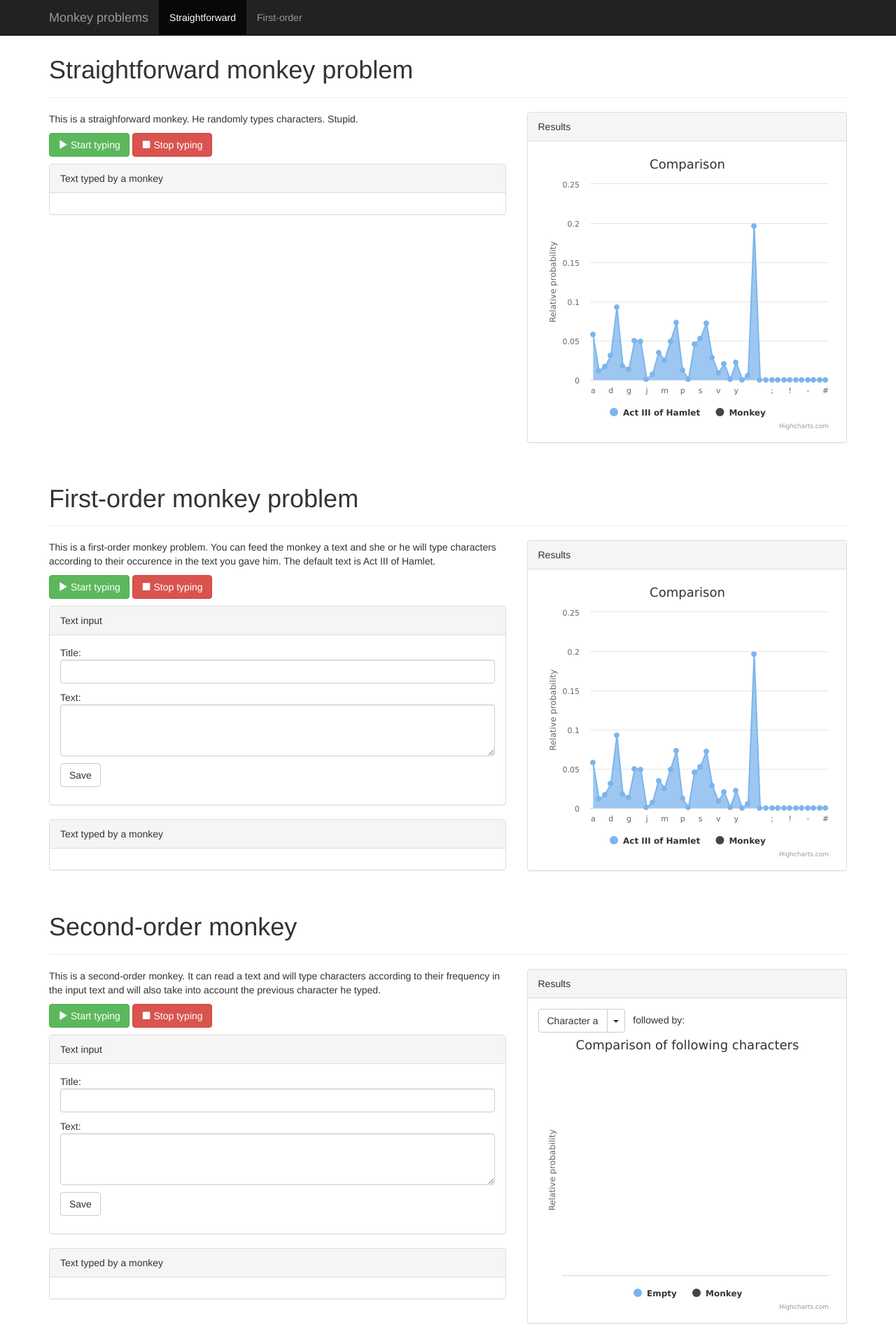
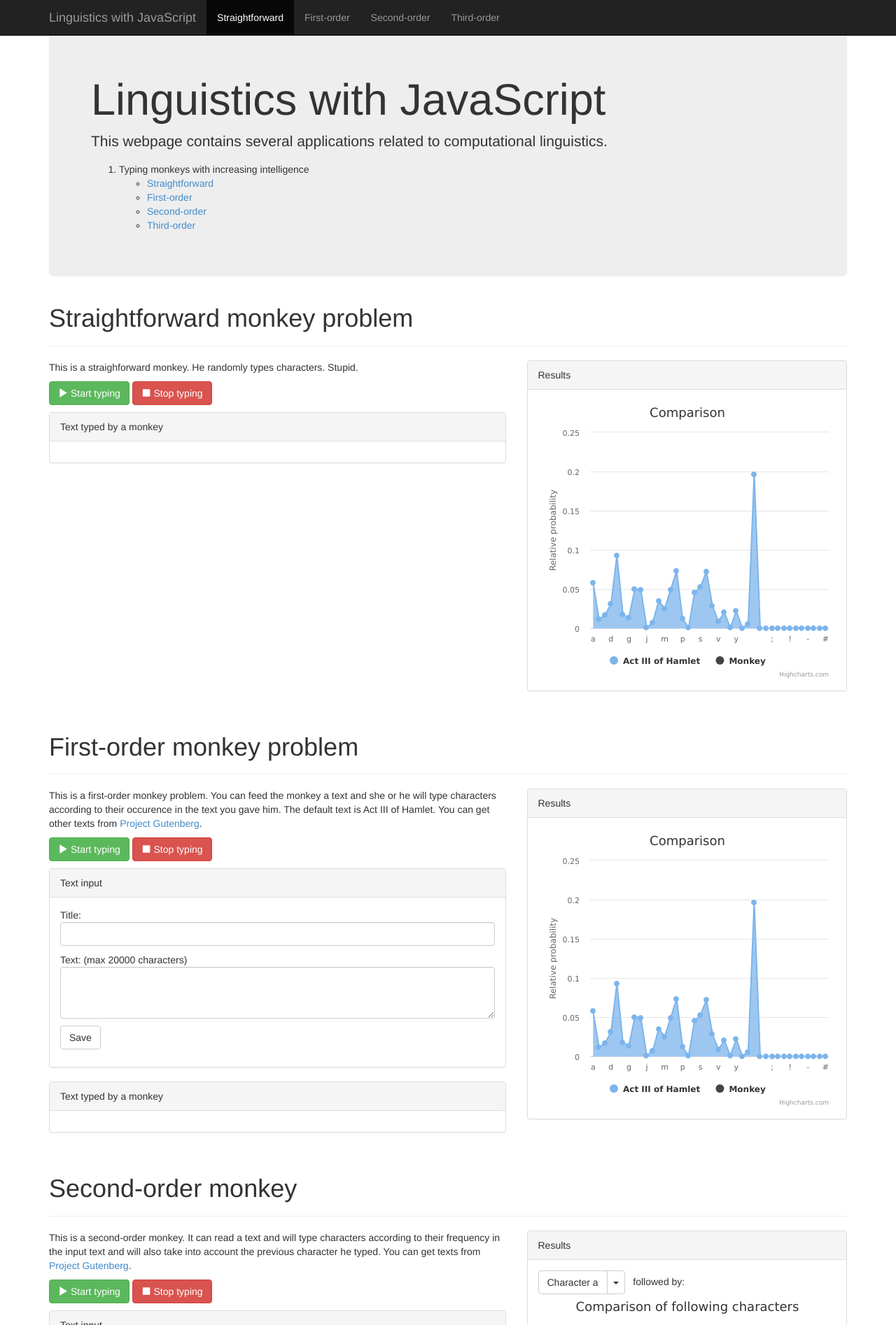
Before and after one commit to BassT/monkeyApp, a plain HTML site: page index.html in a window 1280 px wide. Shown: the top 1894 px of the page at 70% size. Drawn offline with nearby package versions, Linux system fonts and the light colour scheme.

Commit message:
added jumbotron

```diff
--- a/index.html
+++ b/index.html
@@ -9,7 +9,7 @@
   <meta name="author" content="">
   <link rel="shortcut icon" href="../../assets/ico/favicon.ico">
 
-  <title>Monkey problem</title>
+  <title>Linguistics with JavaScript</title>
 
   <!-- Bootstrap core CSS -->
   <link href="css/bootstrap.min.css" rel="stylesheet">
@@ -38,24 +38,50 @@
               <span class="icon-bar"></span>
               <span class="icon-bar"></span>
             </button>
-            <a class="navbar-brand" href="#">Monkey problems</a>
+            <a class="navbar-brand" href="#">Linguistics with JavaScript</a>
           </div>
           <div class="collapse navbar-collapse">
             <ul class="nav navbar-nav">
               <li class="active"><a href="#sf">Straightforward</a></li>
               <li><a href="#fo">First-order</a></li>
+              <li><a href="#so">Second-order</a></li>
+              <li><a href="#to">Third-order</a></li>
             </ul>
           </div><!--/.nav-collapse -->
         </div>
       </div>
 
-      <!-- =============================
+
+
+
+
+      <a name="sf"></a>
+      <div class="container custom-template">
+  	  <!-- =============================
+              Jumbo
+       	 ============================= -->
+
+      	<div class="jumbotron">
+      		<h1>Linguistics with JavaScript</h1>
+      		<p>
+      			This webpage contains several applications related to computational linguistics.
+      			<ol>
+      				<li>Typing monkeys with increasing intelligence</li>
+      					<ul id="jumbo-nav-list">
+      						<li><a href="#sf">Straightforward</a></li>
+      						<li><a href="#fo">First-order</a></li>
+      						<li><a href="#so">Second-order</a></li>
+      						<li><a href="#to">Third-order</a></li>
+      					</ul>
+      			</ol>
+      		</p>
+      	</div>
+
+      	<!-- =============================
             Straighforward monkey problem
            ============================= -->
 
-      <a name="sf"></a>
-      <div class="container custom-template">
-        <div class="page-header">
+        <div class="page-header" id="sf">
           <h1>Straightforward monkey problem</h1>
         </div>
         <div class="row">
@@ -93,16 +119,14 @@
         <!-- =============================
               First-order monkey problem
              ============================= -->
-
-        <a name="fo"></a>
-        <div class="page-header">
+        <div class="page-header" id="fo">
           <h1>First-order monkey problem</h1>
         </div>
         <div class="row">
           <div class="col-sm-7">
             <div class="row">
               <div class="col-sm-12">
-                <p>This is a first-order monkey problem. You can feed the monkey a text and she or he will type characters according to their occurence in the text you gave him. The default text is Act III of Hamlet.</p>
+                <p>This is a first-order monkey problem. You can feed the monkey a text and she or he will type characters according to their occurence in the text you gave him. The default text is Act III of Hamlet. You can get other texts from <a href="http://www.gutenberg.org/">Project Gutenberg</a>.</p>
                 <p><button type="button" class="btn btn-success" id="fo-start-button">
                   <span class="glyphicon glyphicon-play"></span> Start typing
                 </button>
@@ -119,7 +143,7 @@
                   </div>
                   <div class="panel-body">
                     <p>Title: <input class="form-control" type="text" id="fo-text-title"></p>
-                    <p>Text: <textarea class="form-control" rows="3" id="fo-text-input-text"></textarea></p>
+                    <p>Text: (max 20000 characters)<textarea class="form-control" rows="3" id="fo-text-input-text" maxinput="20000"></textarea></p>
                     <p>
                       <button class="btn btn-default" id="fo-save-text-input">Save</button>
                     </p>
@@ -150,15 +174,14 @@
               Second-order monkey problem
              ============================= -->
 
-        <a name="so"></a>
-        <div class="page-header">
+        <div class="page-header" id="so">
           <h1>Second-order monkey</h1>
         </div>
         <div class="row">
           <div class="col-sm-7">
             <div class="row">
               <div class="col-sm-12">
-                <p>This is a second-order monkey. It can read a text and will type characters according to their frequency in the input text and will also take into account the previous character he typed.</p>
+                <p>This is a second-order monkey. It can read a text and will type characters according to their frequency in the input text and will also take into account the previous character he typed. You can get texts from <a href="http://www.gutenberg.org/">Project Gutenberg</a>.</p>
              <p>
              <button type="button" class="btn btn-success" id="so-start-button">
                 <span class="glyphicon glyphicon-play"></span> Start typing
@@ -177,7 +200,7 @@
                   </div>
                   <div class="panel-body">
                     <p>Title: <input class="form-control" type="text" id="so-text-title"></p>
-                    <p>Text: <textarea class="form-control" rows="3" id="so-text-input-text" maxlength="20000"></textarea></p>
+                    <p>Text: (max 20000 characters)<textarea class="form-control" rows="3" id="so-text-input-text" maxlength="20000"></textarea></p>
                     <p>
                       <button class="btn btn-default" id="so-save-text-input">Save</button>
                     </p>
@@ -215,12 +238,12 @@
               Third-order monkey problem
              ============================= -->
 
-        <div class="page-header">
+        <div class="page-header" id="to">
           <h1>Third-order monkey
         </div>
         <div class="row">
           <div class="col-sm-7">
-            <p>This is a third-order monkey. It can read a text and will type characters according to their frequency in the input text and will also take into account the previous two character he typed. This monkey has a significant chance of typing actual words and is therefore evaluated against the 5000 most common English words.</p>
+            <p>This is a third-order monkey. It can read a text and will type characters according to their frequency in the input text and will also take into account the previous two character he typed. This monkey has a significant chance of typing actual words and is therefore evaluated against the Ubuntu dictionary of English words. You can get texts from <a href="http://www.gutenberg.org/">Project Gutenberg</a>.</p>
             <p>
             <button type="button" class="btn btn-success" id="to-start-button">
                <span class="glyphicon glyphicon-play"></span> Start typing
@@ -234,7 +257,7 @@
                </div>
                <div class="panel-body">
                  <p>Title: <input class="form-control" type="text" id="to-text-title"></p>
-                 <p>Text: <textarea class="form-control" rows="3" id="to-text-input-text"></textarea></p>
+                 <p>Text: (max 20000 characters)<textarea class="form-control" rows="3" id="to-text-input-text" maxinput="20000"></textarea></p>
                  <p>
                    <button class="btn btn-default" id="to-save-text-input">Save</button>
                  </p>
@@ -265,6 +288,7 @@
     <script src="https://ajax.googleapis.com/ajax/libs/jquery/1.11.0/jquery.min.js"></script>
     <script src="js/bootstrap.min.js"></script>
     <script type="text/javascript" src="js/monkey.js"></script>
-    <script src="http://code.highcharts.com/highcharts.js"></script>
+    <script type="text/javascript" src="js/linguistics.js"></script>
+    <script src="https://code.highcharts.com/highcharts.js"></script>
   </body>
   </html>
```
